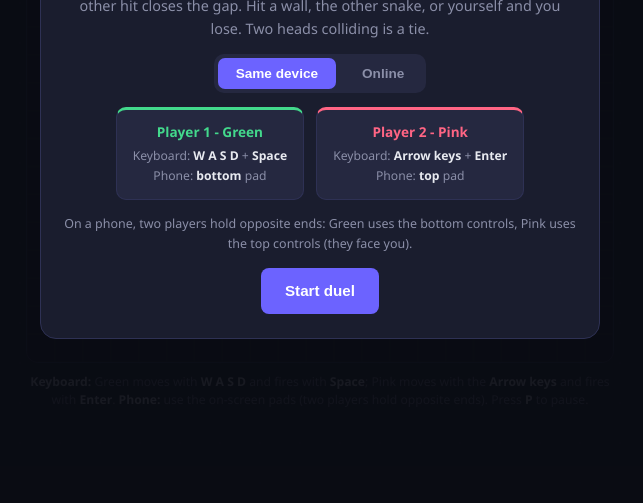
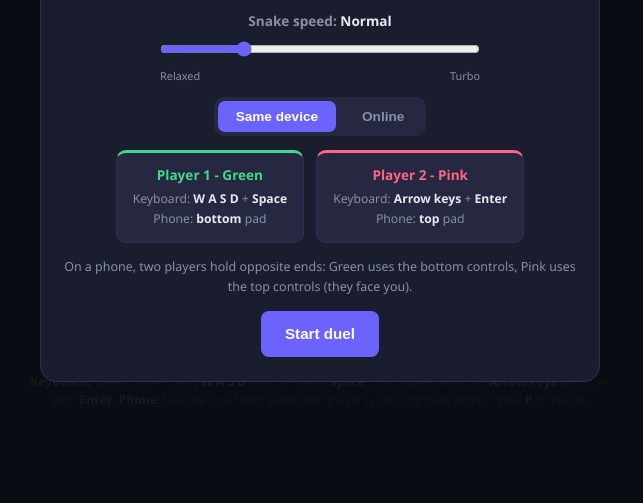
Before and after one commit to izikl/venture-multiplayer-browser-game, a website: page snake-duel/index.html in a window 1280 px wide. Shown: the part 297-800 px from the top of the page, without its empty margins (320-963 px from the left). Drawn offline with Linux system fonts and the light colour scheme.

Commit message:
Snake Duel: fill the screen on desktop (fit-to-viewport board, crisp canvas) + adjustable snake speed (Relaxed to Turbo, remembered)

```diff
--- a/snake-duel/index.html
+++ b/snake-duel/index.html
@@ -263,6 +263,19 @@
     .btn-secondary { background: var(--surface2); color: var(--text); border: 1px solid var(--border); }
     .btn-row { display: flex; gap: 10px; flex-wrap: wrap; justify-content: center; }
 
+    /* Snake speed control */
+    .speed-control { width: 100%; max-width: 320px; display: flex; flex-direction: column; gap: 6px; }
+    .speed-label { font-size: 0.85rem; color: var(--text-muted); font-weight: 600; }
+    .speed-label b { color: var(--text); }
+    #speedRange { width: 100%; accent-color: var(--primary); height: 26px; cursor: pointer; }
+    .speed-ticks { display: flex; justify-content: space-between; font-size: 0.68rem; color: var(--text-muted); }
+
+    /* On a computer (mouse, wide), let the board fill the screen: scale it to the
+       largest size that still fits the viewport height. */
+    @media (min-width: 761px) and (pointer: fine) {
+      .stage, .hud { max-width: min(94vw, max(420px, calc((100vh - 235px) * 1.4))); }
+    }
+
     @media (prefers-reduced-motion: reduce) {
       *, *::before, *::after { animation-duration: 0.01ms !important; transition-duration: 0.01ms !important; }
     }
@@ -328,6 +341,12 @@
         blow off a cube, a head shot pushes their head back, any other hit closes the gap. Hit a wall,
         the other snake, or yourself and you lose. Two heads colliding is a tie.
       </p>
+
+      <div class="speed-control">
+        <label class="speed-label" for="speedRange">Snake speed: <b id="speedName">Normal</b></label>
+        <input type="range" id="speedRange" min="1" max="5" step="1" value="2" aria-label="Snake speed">
+        <div class="speed-ticks"><span>Relaxed</span><span>Turbo</span></div>
+      </div>
 
       <div class="mode-tabs">
         <button class="mode-tab active" data-mode="local" id="tab-local">Same device</button>
@@ -402,12 +421,36 @@
     var canvas = document.getElementById('board');
     var ctx = canvas.getContext('2d');
 
-    var COLS = 21, ROWS = 15, CELL = 28;
-    canvas.width = COLS * CELL;
-    canvas.height = ROWS * CELL;
+    var COLS = 21, ROWS = 15;
+    var CELL = 28;
 
-    var SNAKE_MS = 120;
-    var PROJ_MS = 40;
+    // Snake speed presets (ms per snake step; lower is faster). Projectiles always
+    // move faster than the snakes. The chosen level is applied when a round starts.
+    var SPEEDS = [
+      null,
+      { name: 'Relaxed', snake: 175, proj: 58 },
+      { name: 'Normal',  snake: 130, proj: 44 },
+      { name: 'Fast',    snake: 100, proj: 34 },
+      { name: 'Faster',  snake: 75,  proj: 26 },
+      { name: 'Turbo',   snake: 55,  proj: 22 }
+    ];
+    var speedLevel = 2;
+    var SNAKE_MS = SPEEDS[speedLevel].snake;
+    var PROJ_MS = SPEEDS[speedLevel].proj;
+
+    // Size the canvas backing store to its displayed size (times devicePixelRatio)
+    // so the board stays crisp when it fills a large screen.
+    function fitCanvas() {
+      var dpr = window.devicePixelRatio || 1;
+      var cssW = canvas.clientWidth || COLS * 28;
+      var w = Math.max(280, Math.round(cssW * dpr));
+      canvas.width = w;
+      canvas.height = Math.round(w * ROWS / COLS);
+      CELL = canvas.width / COLS;
+      if (!running) draw(remoteState || null);
+    }
+    window.addEventListener('resize', fitCanvas);
+    window.addEventListener('orientationchange', fitCanvas);
 
     var COLORS = {
       green: '#43d98c', greenHead: '#7ff0b6',
@@ -573,6 +616,7 @@
     }
 
     function startEngineGame(m) {
+      applySpeed();
       mode = m;
       localPlayer = (m === 'client') ? 2 : 1;
       game = Engine.createGame({ config: { cols: COLS, rows: ROWS } });
@@ -711,6 +755,20 @@
       else { startLocal(); }
     });
 
+    // Speed control wiring (applies to local and to the online host).
+    var speedRange = document.getElementById('speedRange');
+    var speedName = document.getElementById('speedName');
+    function applySpeed() { var s = SPEEDS[speedLevel] || SPEEDS[2]; SNAKE_MS = s.snake; PROJ_MS = s.proj; }
+    function updateSpeedLabel() {
+      speedLevel = parseInt(speedRange.value, 10) || 2;
+      speedName.textContent = (SPEEDS[speedLevel] || SPEEDS[2]).name;
+      try { localStorage.setItem('sd_speed', String(speedLevel)); } catch (e) {}
+    }
+    try { var sv = parseInt(localStorage.getItem('sd_speed'), 10); if (sv >= 1 && sv <= 5) speedRange.value = String(sv); } catch (e) {}
+    speedRange.addEventListener('input', updateSpeedLabel);
+    updateSpeedLabel();
+
+    fitCanvas();
     draw(null);
   })();
   </script>
```
